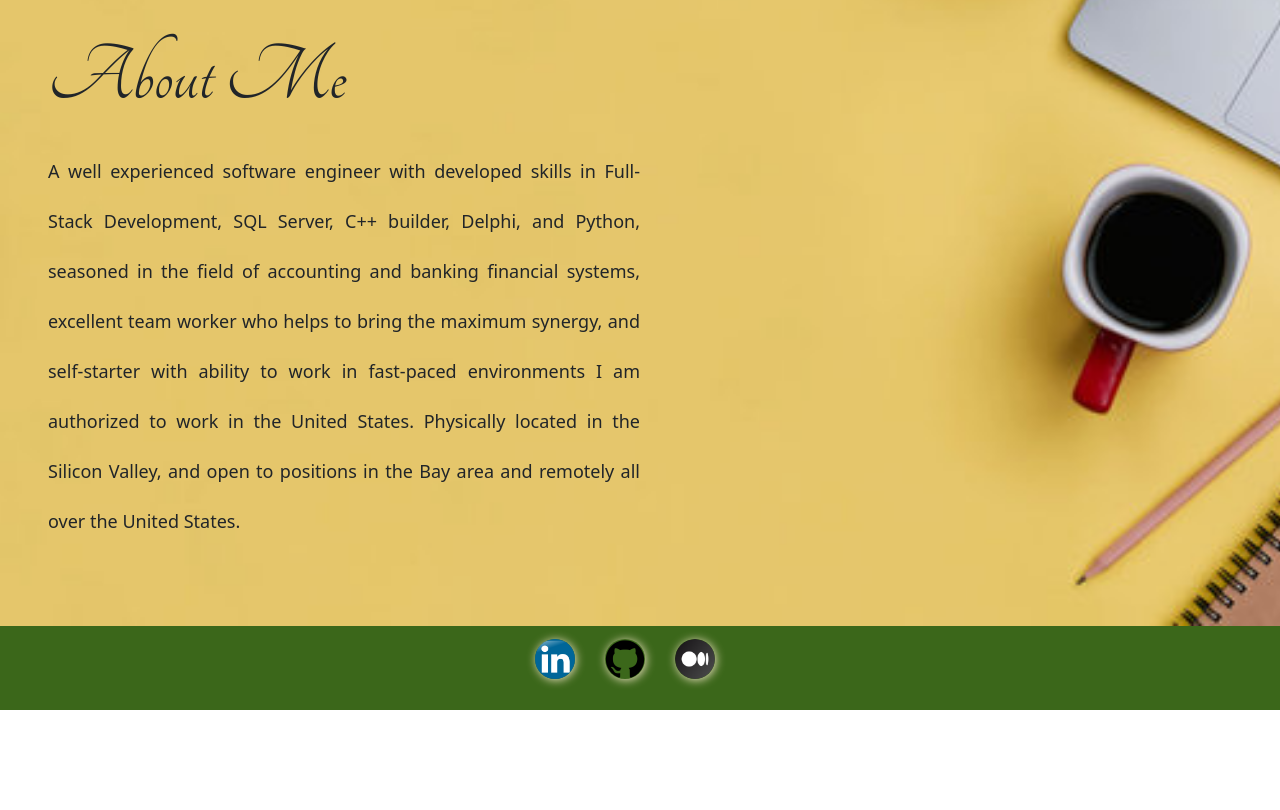
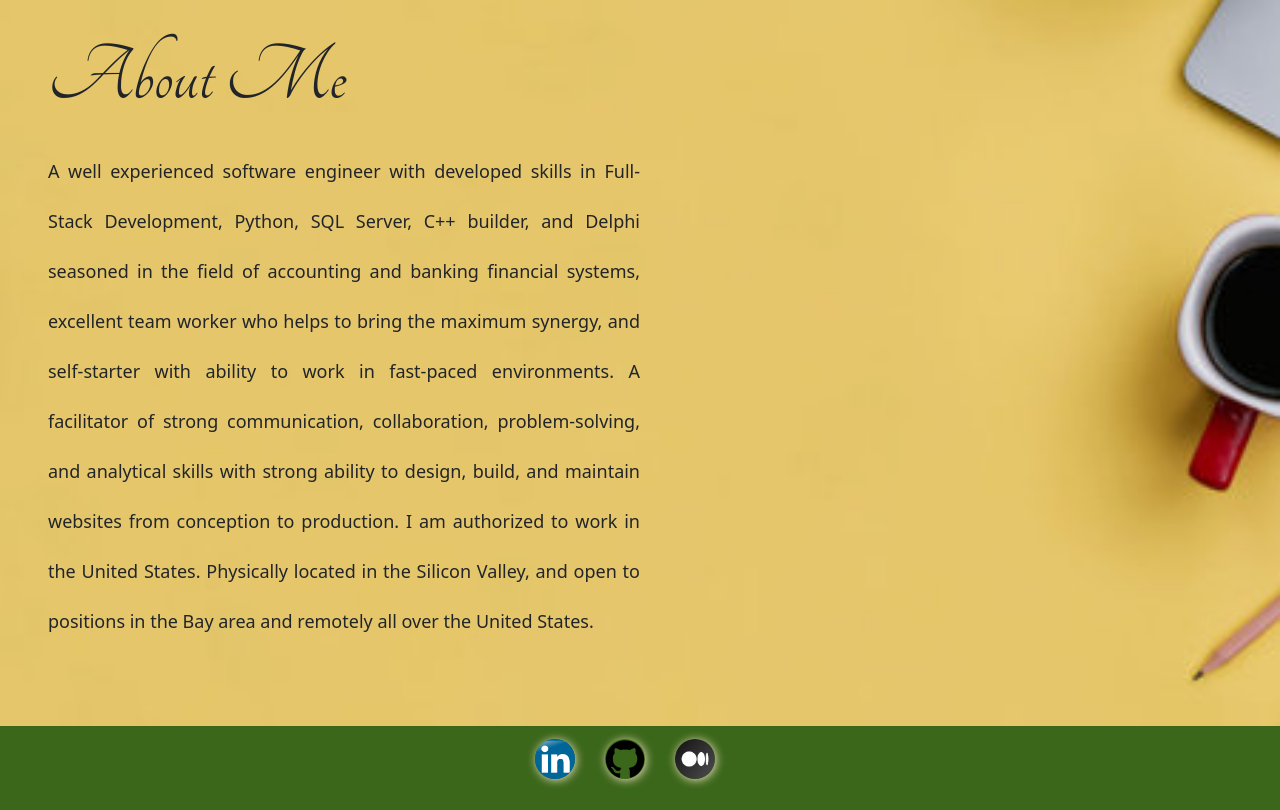
Before and after one commit to Bhmerir/Bahareh-Hosseini-Portfolio, a React (Create React App) app: page / in a window 1280 px wide. Shown: the part 520-1330 px from the top of the page. Before the commit the page ends 1230 px from the top, so only its background shows below. Built offline with nearby package versions, Linux system fonts and the light colour scheme.

Commit message:
change the resume

```diff
--- a/src/components/pages/About.js
+++ b/src/components/pages/About.js
@@ -12,11 +12,14 @@ function About() {
             </div>
             <h3 className="about-header pt-3 ps-5">About Me</h3>
             <p className="about-p ps-5">
-            A well experienced software engineer with developed skills in Full-Stack Development, SQL Server,
-            C++ builder, Delphi, and Python, seasoned in the field of accounting and banking financial systems,
+            A well experienced software engineer with developed skills in Full-Stack Development, Python,
+            SQL Server, C++ builder, and Delphi seasoned in the field of accounting and banking financial systems,
             excellent team worker who helps to bring the maximum synergy, and self-starter with ability to work
-            in fast-paced environments I am authorized to work in the United States. Physically located in the Silicon Valley,
-            and open to positions in the Bay area and remotely all over the United States.
+            in fast-paced environments.
+            A facilitator of strong communication, collaboration, problem-solving, and analytical skills with
+            strong ability to design, build, and maintain websites from conception to production.
+            I am authorized to work in the United States. Physically located in the Silicon Valley, and open to
+            positions in the Bay area and remotely all over the United States.
             </p>
         </div>
     );
```
Also changed, not shown: 1 other file (tests, documents, lock files or other folders).
